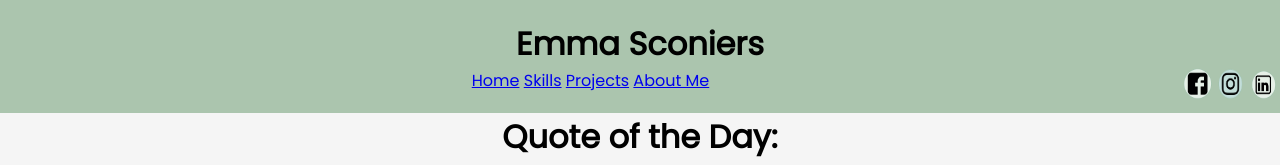
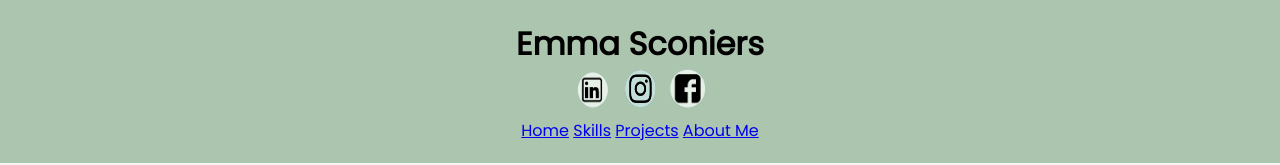
Before and after one commit to esconiers2500/Web1Portfolio, a plain HTML site: page index.html in a window 1280 px wide. Shown: the top 165 px of the page. Drawn offline with Linux system fonts and the light colour scheme.

Commit message:
social btn new placement

```diff
--- a/css/styles.css
+++ b/css/styles.css
@@ -42,10 +42,10 @@ nav ul {
     border-bottom:2px solid #000000;
   }
 .logo img {
-    height: 33px;
-    width: 33px;
+    height: 43px;
+    width: 43px;
     display: inline;
-    float: right;
+    border-spacing: 0ch;
 }
 
 footer {
```
